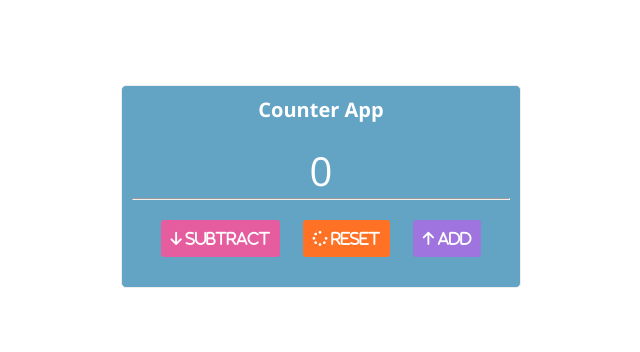
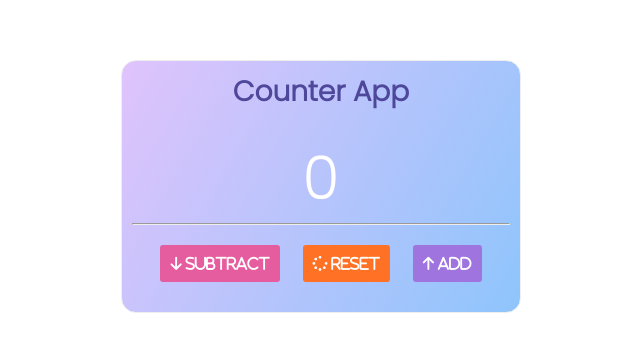
Before and after one commit to Amandacorral07/Counter-App, a plain HTML site: page index.html in a window 1280 px wide. Shown: the part 214-566 px from the top of the page, without its empty margins (319-959 px from the left). Drawn offline with nearby package versions, Linux system fonts and the light colour scheme.

Commit message:
Added style

```diff
--- a/script.js
+++ b/script.js
@@ -23,7 +23,7 @@ function setColor(){
     if (count.innerHTML > 0){
         count.style.color = 'yellow'
     } else if (count.innerHTML < 0){
-        count.style.color = '#34ebab'
+        count.style.color = ' #118a7e'
     } else {
         count.style.color = 'white'
     }
--- a/styles.css
+++ b/styles.css
@@ -1,4 +1,4 @@
-@import url("https://fonts.googleapis.com/css2?family=Open+Sans:wght@300;400;600;700&display=swap");
+@import url('https://fonts.googleapis.com/css2?family=Merriweather:wght@300;700;900&family=Poppins:wght@200;300&display=swap');
 
 :root {
   --white: #fff;
@@ -22,7 +22,7 @@ html {
 }
 
 body {
-  font-family: "Open Sans", sans-serif;
+  font-family: "Poppins", sans-serif;
 }
 
 p {
@@ -44,14 +44,19 @@ img {
   height: 100vh;
 }
 
+h1{
+  color: #4e479a;
+  font-size: 28px;
+}
+
 .counter-div{
   width: 40rem;
   border: 1px solid var(--grey);
   padding: 1rem;
-  background-color: rgb(99, 164, 197);
+  background: linear-gradient(120deg, #e0c3fc 0%, #8ec5fc 100%);
   color: white;
   text-align: center;
-  border-radius: 5px;
+  border-radius: 15px;
 
 }
 
@@ -60,7 +65,7 @@ img {
 }
 
 .count{
-  font-size: 4rem;
+  font-size: 6rem;
 }
 
 .buttons button{
```
